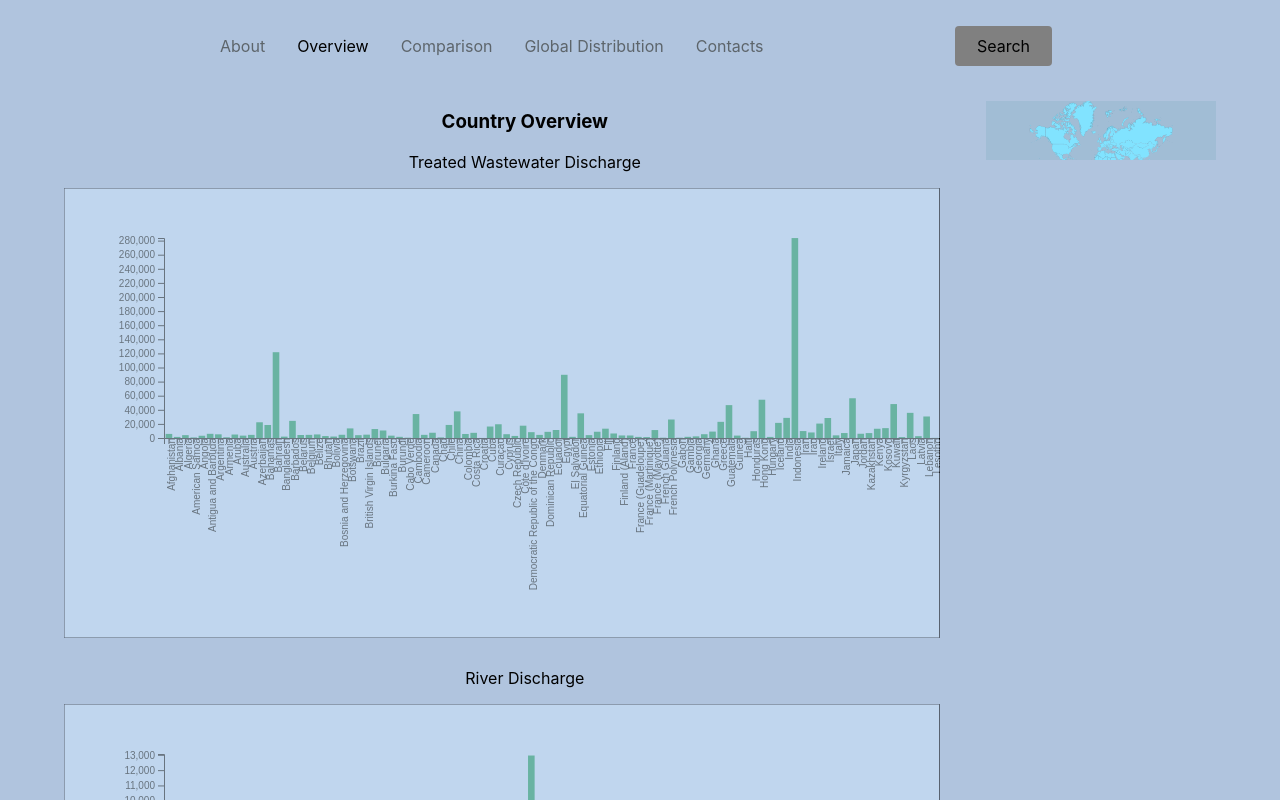
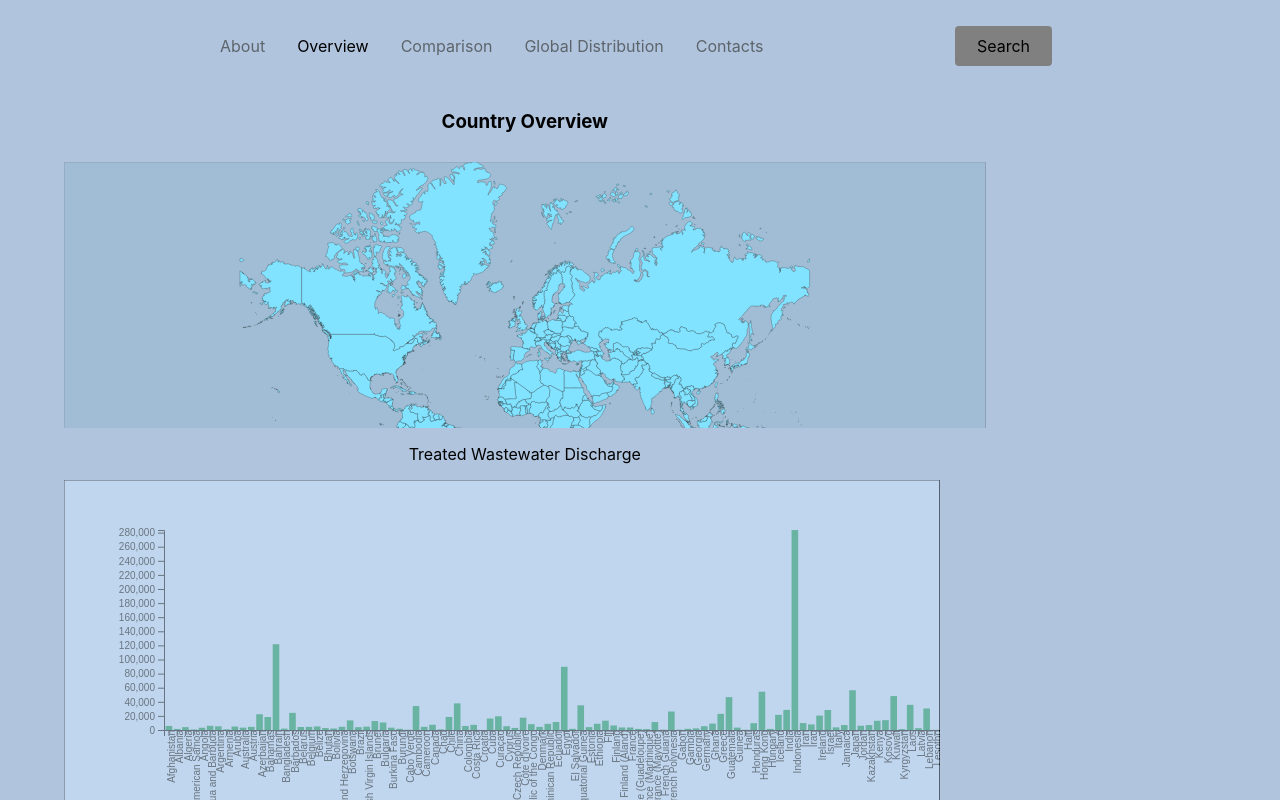
Before and after one commit to mikeyin97/547Project, a React (Create React App) app in the folder my-app/: page /overview in a window 1280 px wide. Built offline with nearby package versions, Linux system fonts and the light colour scheme.

Commit message:
Add the map to the left panel

```diff
--- a/my-app/src/components/OverviewComponent.js
+++ b/my-app/src/components/OverviewComponent.js
@@ -46,10 +46,8 @@ class OverviewComponent {
 
     // map attributes
     gmap.append('rect')
-      .attr('x', "-500%")
-      .attr('y', "-500%")
-      .attr('width', '1000%')
-      .attr('height', '1000%')
+      .attr('width', '100%')
+      .attr('height', '100%')
       .attr('stroke', 'black')
       .attr('fill', '#69a3b2')
       .attr("id", "bgmap")
@@ -68,7 +66,7 @@ class OverviewComponent {
       .attr("stroke", feature => "#262626");
 
     var zoom = d3.zoom().scaleExtent([1, 10]).on("zoom", function (event) {
-      d3.select('#right svg g').attr("transform", event.transform)
+      d3.select('#panel1 svg g').attr("transform", event.transform)
     })
     gmap.call(zoom);
   }
--- a/my-app/src/pages/overview.css
+++ b/my-app/src/pages/overview.css
@@ -6,6 +6,7 @@
     float: left;
     flex-direction: column;
     overflow: scroll;
+    pointer-events:none;
 }
 
 /* Works on Firefox */
@@ -32,6 +33,12 @@
     float: right;
     position: relative;
     overflow: auto;
+    pointer-events: auto;
+}
+
+#panel1 {
+    overflow: hidden;
+    pointer-events: auto;
 }
 
 #bgmap {
--- a/my-app/src/pages/overview.js
+++ b/my-app/src/pages/overview.js
@@ -48,6 +48,9 @@ function Overview({ geodata, wwtpdata, aggcounts }) {
     return (
         <div id="overview" ref={wrapperRef} style={{ height: "100%", width: "100%" }}>
             <div id="left" style={{ width: "80%" }}><h3>Country Overview</h3>
+                <div id="panel1">
+                    <div ref={svgRef}> </div>
+                </div>
                 <div id="panel2" className="panel">
                     <p>Treated Wastewater Discharge </p>
                     <div ref={barRef} className="graph" style={{ height: "90%", width: "95%" }}></div>
@@ -62,7 +65,6 @@ function Overview({ geodata, wwtpdata, aggcounts }) {
                 </div>
             </div>
             <div id="right" style={{ width: "20%" }}>
-                <div ref={svgRef}> </div>
             </div>
         </div>
     )
```
